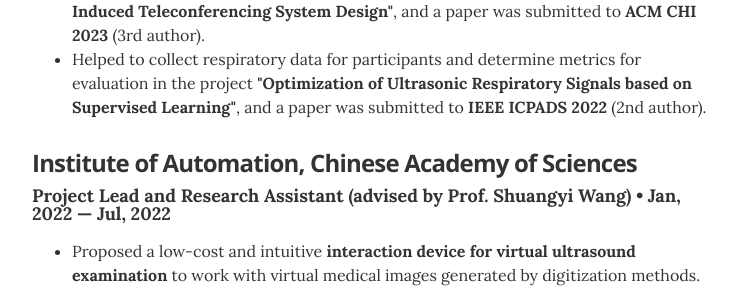
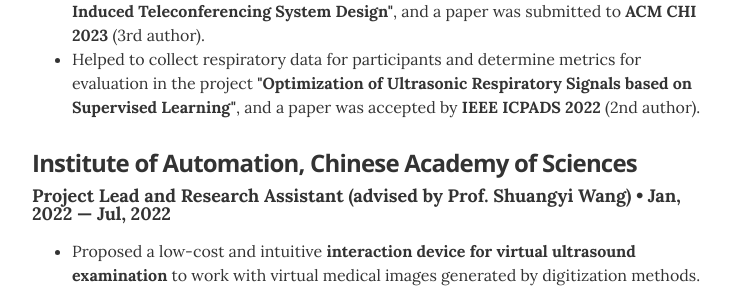
Before and after one commit to Syldavian/Syldavian.github.io, a Jekyll site: the page built from index.html, in a window 1280 px wide and 900 px high, scrolled down 1546 px. Shown: the part 163-453 px from the top of the window, without its empty margins (268-1004 px from the left). Built offline with Jekyll 4.4.1, drawn with Linux system fonts in a browser that asks for light colours.

Commit message:
Update experience

```diff
--- a/_data/experience.yml
+++ b/_data/experience.yml
@@ -3,7 +3,7 @@
 - company: Institute of Trustworthy Networks and Systems, Tsinghua University
   position: Student Research Intern (advised by Prof. Yunhao Liu)
   duration: Apr, 2022 &mdash; Present
-  summary: <ul class="resume-item-list"><li>Implemented teleconferencing sentiment classification and scent generation workflow and audio panning workflow in the project <b>"An Information Theory Model Induced Teleconferencing System Design"</b>, and a paper was submitted to <b>ACM CHI 2023</b> (3rd author).</li><li>Helped to collect respiratory data for participants and determine metrics for evaluation in the project <b>"Optimization of Ultrasonic Respiratory Signals based on Supervised Learning"</b>, and a paper was submitted to <b>IEEE ICPADS 2022</b> (2nd author).</li></ul>
+  summary: <ul class="resume-item-list"><li>Implemented teleconferencing sentiment classification and scent generation workflow and audio panning workflow in the project <b>"An Information Theory Model Induced Teleconferencing System Design"</b>, and a paper was submitted to <b>ACM CHI 2023</b> (3rd author).</li><li>Helped to collect respiratory data for participants and determine metrics for evaluation in the project <b>"Optimization of Ultrasonic Respiratory Signals based on Supervised Learning"</b>, and a paper was accepted by <b>IEEE ICPADS 2022</b> (2nd author).</li></ul>
 
 # Director of Digital Stratgy
 - company: Institute of Automation, Chinese Academy of Sciences
```
